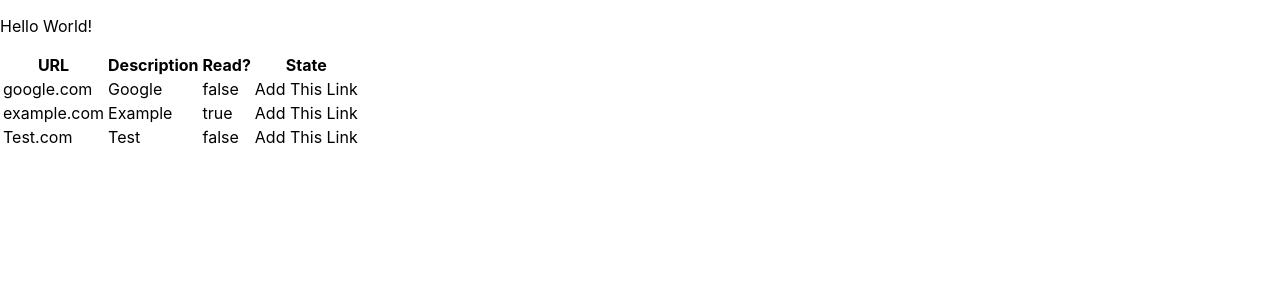
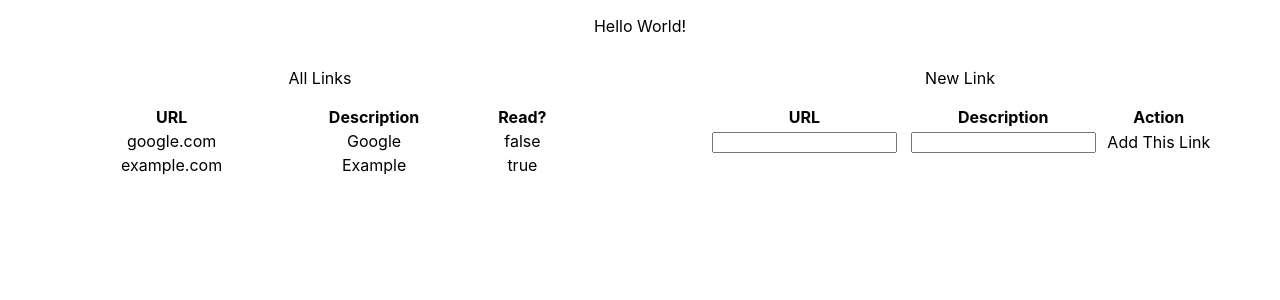
Before and after one commit to aaronbrunet/read-l8r, a React (Create React App) app in the folder playground/read-later/: page / in a window 1280 px wide. Shown: the top 300 px of the page. Built offline with nearby package versions, Linux system fonts and the light colour scheme.

Commit message:
Added basic form functionality

```diff
--- a/playground/read-later/src/App.css
+++ /dev/null
@@ -1,38 +0,0 @@
-.App {
-  text-align: center;
-}
-
-.App-logo {
-  height: 40vmin;
-  pointer-events: none;
-}
-
-@media (prefers-reduced-motion: no-preference) {
-  .App-logo {
-    animation: App-logo-spin infinite 20s linear;
-  }
-}
-
-.App-header {
-  background-color: #282c34;
-  min-height: 100vh;
-  display: flex;
-  flex-direction: column;
-  align-items: center;
-  justify-content: center;
-  font-size: calc(10px + 2vmin);
-  color: white;
-}
-
-.App-link {
-  color: #61dafb;
-}
-
-@keyframes App-logo-spin {
-  from {
-    transform: rotate(0deg);
-  }
-  to {
-    transform: rotate(360deg);
-  }
-}
--- a/playground/read-later/src/App.js
+++ b/playground/read-later/src/App.js
@@ -1,7 +1,8 @@
-import React from 'react'
+import React, {useState}  from 'react'
 import List from './components/list.js'
+import Form from './components/form.js'
 
-const App = () => {
+import "./App.scss"
 
 const links = [
   {
@@ -16,12 +17,28 @@ const App = () => {
   },
 ]
 
+const App = () => {
+  const [list,addList] = useState(links)
+
+  const add = (url,description,read) => {
+    addList([...list, {url:url, description:description,read:read}])
+  }
+
+
+
   return (
     <div className="App">
       <header className="App-header">
       </header>
       <p>Hello World!</p>
-      <List data={links} />
+      <div className="column">
+        <p>All Links</p>
+        <List data={list}/>
+      </div>
+      <div className="column">
+        <p>New Link</p>
+        <Form add={add}/>
+      </div>
     </div>
   );
 }
--- /dev/null
+++ b/playground/read-later/src/App.scss
@@ -0,0 +1,17 @@
+.App {
+  width: 100%;
+
+  text-align: center;
+}
+
+
+.column {
+  display: inline-block;
+  box-sizing: border-box;
+  width: 50%;
+
+  table {
+    width: 80%;
+    margin: auto;
+  }
+}
--- /dev/null
+++ b/playground/read-later/src/components/form.js
@@ -0,0 +1,26 @@
+import React, {useState} from 'react'
+
+const Form = (props) => {
+    const [url,addUrl] = useState('')
+    const [description,addDescription] = useState('')
+
+    return(
+        <table>
+            <thead>
+                <tr>
+                    <th>URL</th>
+                    <th>Description</th>
+                    <th>Action</th>
+                </tr>
+            </thead>
+            <tbody>
+                <tr>
+                    <td><input name="url" onChange={(e)=>addUrl(e.target.value)} /></td>
+                    <td><input name="description" onChange={(e)=>addDescription(e.target.value)} /></td>
+                    <td onClick={()=>props.add(url,description,false)}>Add This Link</td>
+                </tr>
+            </tbody>
+        </table>
+    );
+}
+export default Form;
--- a/playground/read-later/src/components/list.js
+++ b/playground/read-later/src/components/list.js
@@ -1,14 +1,7 @@
-import React, {useState} from 'react'
+import React from 'react'
 
 const List = (props) => {
-    const [link,addLink] = useState(props.data);
     const list = props.data;
-    const add = (url,description,read) => {
-        //const {url,description,read} = url,description,read
-        //addNewLink({[event.target.name]:event.target.innerHTML})
-        addLink([...list, {url:url, description:description,read:read}])
-        //addLink({url:url, description:description,read:read})
-    }
 
     const rows = list.map((row,index) => {
         return (
@@ -16,7 +9,6 @@ const List = (props) => {
                 <td>{row.url}</td>
                 <td>{row.description}</td>
                 <td>{row.read.toString()}</td>
-                <td onClick={()=>add(row.url,row.description,row.read)}>Add This Link</td>
             </tr>
         )
     })
@@ -28,20 +20,12 @@ const List = (props) => {
                     <th>URL</th>
                     <th>Description</th>
                     <th>Read?</th>
-                    <th>State</th>
                 </tr>
             </thead>
             <tbody>
                 {rows}
-                <tr key='3'>
-                <td>Test.com</td>
-                <td>Test</td>
-                <td>false</td>
-                <td onClick={()=>add("Test.com","Test",false)}>Add This Link</td>
-            </tr>
             </tbody>
         </table>
     );
-
 }
 export default List;
```
Lines whose indentation alone changed are shown as unchanged.
